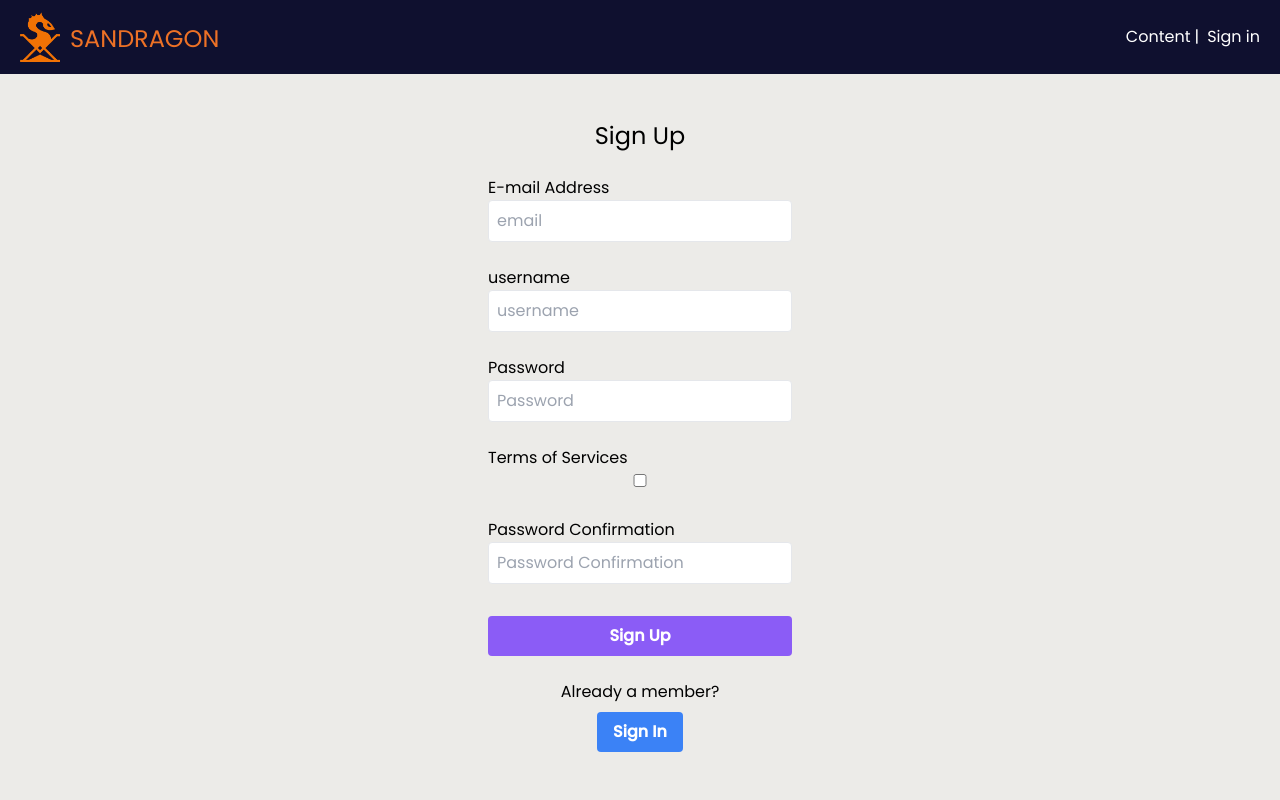
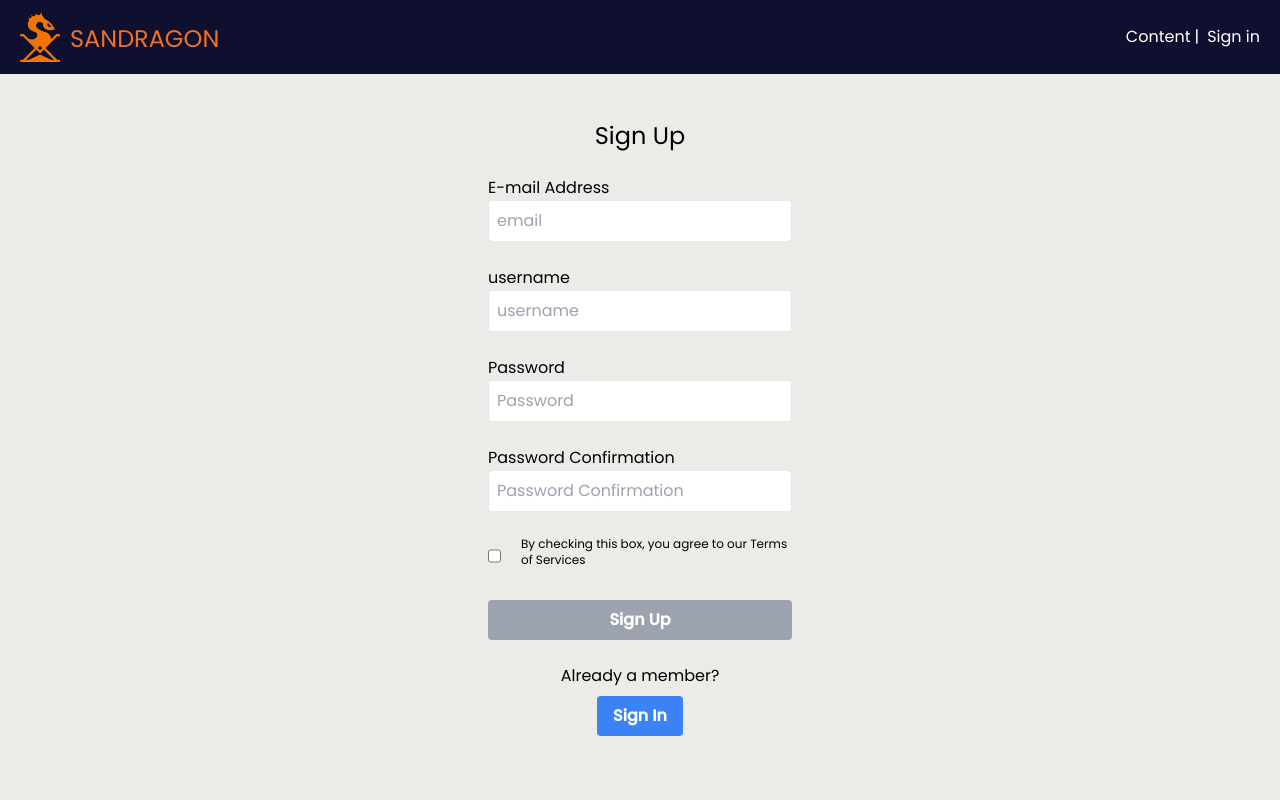
Before and after one commit to sethgabrielbrady/vue-sandragon-fe, a Vue app: page /signup in a window 1280 px wide. Shown: the top 800 px of the page. Built offline with nearby package versions, Linux system fonts and the light colour scheme.

Commit message:
Adds terms and signup check

```diff
--- a/src/components/Signup.vue
+++ b/src/components/Signup.vue
@@ -1,9 +1,9 @@
 <template>
   <div>
     <div class="max-w-sm m-auto">
-      <div class="p-10">
+      <div class="p-10 ">
         <h3 class="text-2xl mb-6 text-grey-darkest text-center">Sign Up</h3>
-        <form @submit.prevent="signup">
+        <form @submit.prevent="signup" class="relative">
           <div class="text-red" v-if="error">{{ error }}</div>
 
           <div class="mb-6">
@@ -20,22 +20,23 @@
             <label for="password" class="label">Password</label>
             <input type="password" v-model="password" class="input border rounded p-2 w-full" id="password" placeholder="Password">
           </div>
-
-          <div class="mb-6 relative text-left">
-            <label
-              for="password"
-              class="label"
-            >
-              Terms of Services
-            </label>
-            <input type="checkbox" v-model="Terms" @click="termsCheck()" class="input border rounded p-2 w-full" id="Terms" placeholder="Terms" required>
-          </div>
-
           <div class="mb-6">
             <label for="password_confirmation" class="label">Password Confirmation</label>
             <input type="password" v-model="password_confirmation" class="input border rounded p-2 w-full" id="password_confirmation" placeholder="Password Confirmation">
           </div>
-          <button type="submit" class="bg-purple-500 hover:bg-purple-700 text-white font-bold py-2 px-4 rounded my-2 w-full">Sign Up</button>
+          <div class="mb-6 relative flex row">
+            <svg v-if="visibleSubmit" @click="termsCheck()" xmlns="http://www.w3.org/2000/svg" class="h-6 w-6 mr-1" fill="none" viewBox="0 0 24 24" stroke="currentColor">
+              <path stroke-linecap="round" stroke-linejoin="round" stroke-width="2" d="M5 13l4 4L19 7" />
+            </svg>
+            <input v-else type="checkbox" v-model="Terms" class="input border rounded p-2 mt-2 mr-3 " @click="termsCheck()" id="Terms" placeholder="Terms" required>
+
+            <label for="Terms" class="ml-2 label text-xs">
+              By checking this box, you agree to our <a href="/terms" target="_blank">Terms of Services</a>
+            </label>
+          </div>
+          <button v-if="visibleSubmit" type="submit" class="bg-purple-500 hover:bg-purple-700 text-white font-bold py-2 px-4 rounded my-2 w-full">Sign Up</button>
+          <button v-else class="bg-gray-400 text-white font-bold py-2 px-4 rounded my-2 w-full" style="pointer-events:none;">Sign Up</button>
+
         </form>
         <div>
           <p class="text-center mt-4">Already a member?</p>
@@ -69,7 +70,7 @@ export default {
       password_confirmation: '',
       username: '',
       error: '',
-      visibleTerms: false
+      visibleSubmit: false
     }
   },
   created () {
@@ -107,8 +108,7 @@ export default {
       return this.visibleTerms;
     },
     termsCheck(){
-      this.visibleTerms = !this.visibleTerms;
-      //add something here to ensure that terms is either checked or not
+      this.visibleSubmit = !this.visibleSubmit
     }
   }
 }
```
